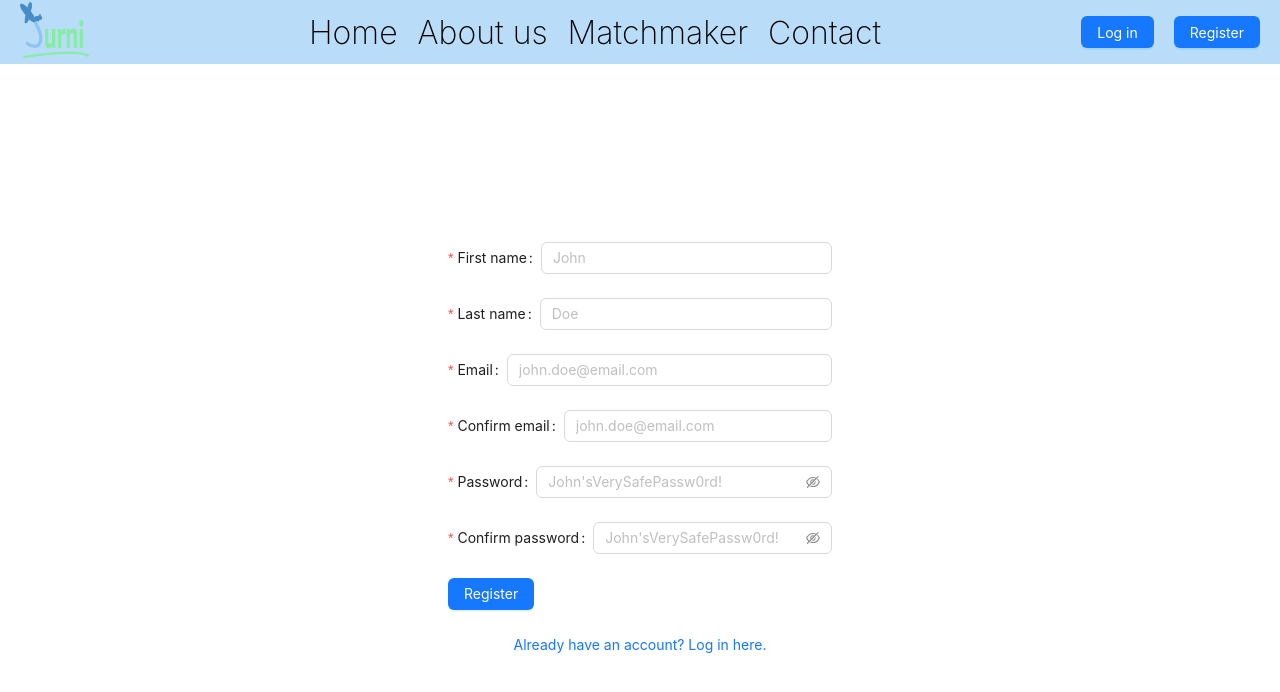
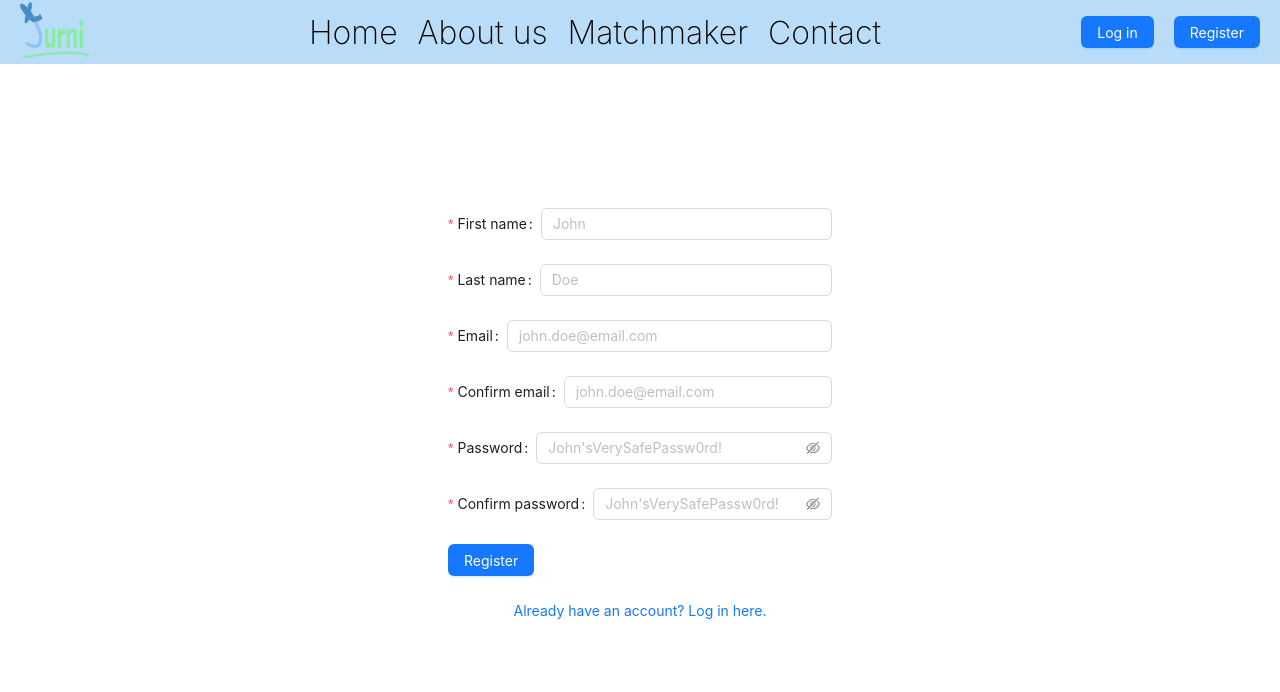
Before and after one commit to SimonThambrose/jurni-web-app-spa, a React (Create React App) app: page /register in a window 1280 px wide. Shown: the top 692 px of the page. Built offline with nearby package versions, Linux system fonts and the light colour scheme.

Commit message:
Changed top margin on both login and register forms

```diff
--- a/src/components/LoginForm/LoginForm.css
+++ b/src/components/LoginForm/LoginForm.css
@@ -1,6 +1,6 @@
 .login-content__element-form {
   width: 30vw;
-  margin: 40% 0 40% 0;
+  margin-top: 15vh;
 }
 
 /*# sourceMappingURL=LoginForm.css.map */
--- a/src/components/LoginForm/LoginForm.scss
+++ b/src/components/LoginForm/LoginForm.scss
@@ -1,4 +1,4 @@
 .login-content__element-form {
   width: 30vw;
-  margin: 40% 0 40% 0;
+  margin-top: 15vh;
 }
--- a/src/components/RegisterForm/RegisterForm.css
+++ b/src/components/RegisterForm/RegisterForm.css
@@ -1,6 +1,6 @@
 .register-content__element-form {
   width: 30vw;
-  margin: 40% 0 40% 0;
+  margin-top: 15vh;
 }
 
 /*# sourceMappingURL=RegisterForm.css.map */
--- a/src/components/RegisterForm/RegisterForm.scss
+++ b/src/components/RegisterForm/RegisterForm.scss
@@ -1,4 +1,4 @@
 .register-content__element-form {
   width: 30vw;
-  margin: 40% 0 40% 0;
+  margin-top: 15vh;
 }
```
